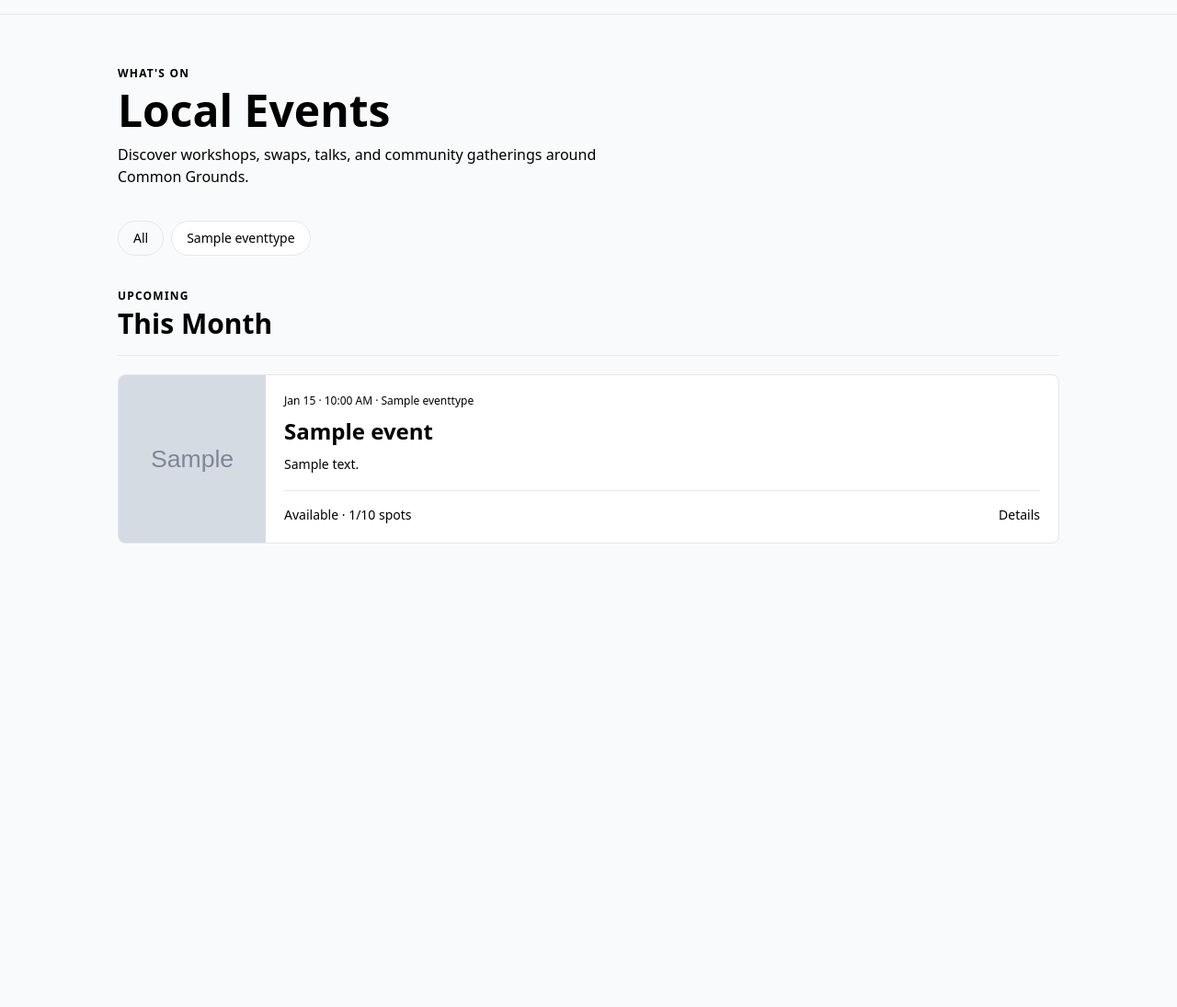
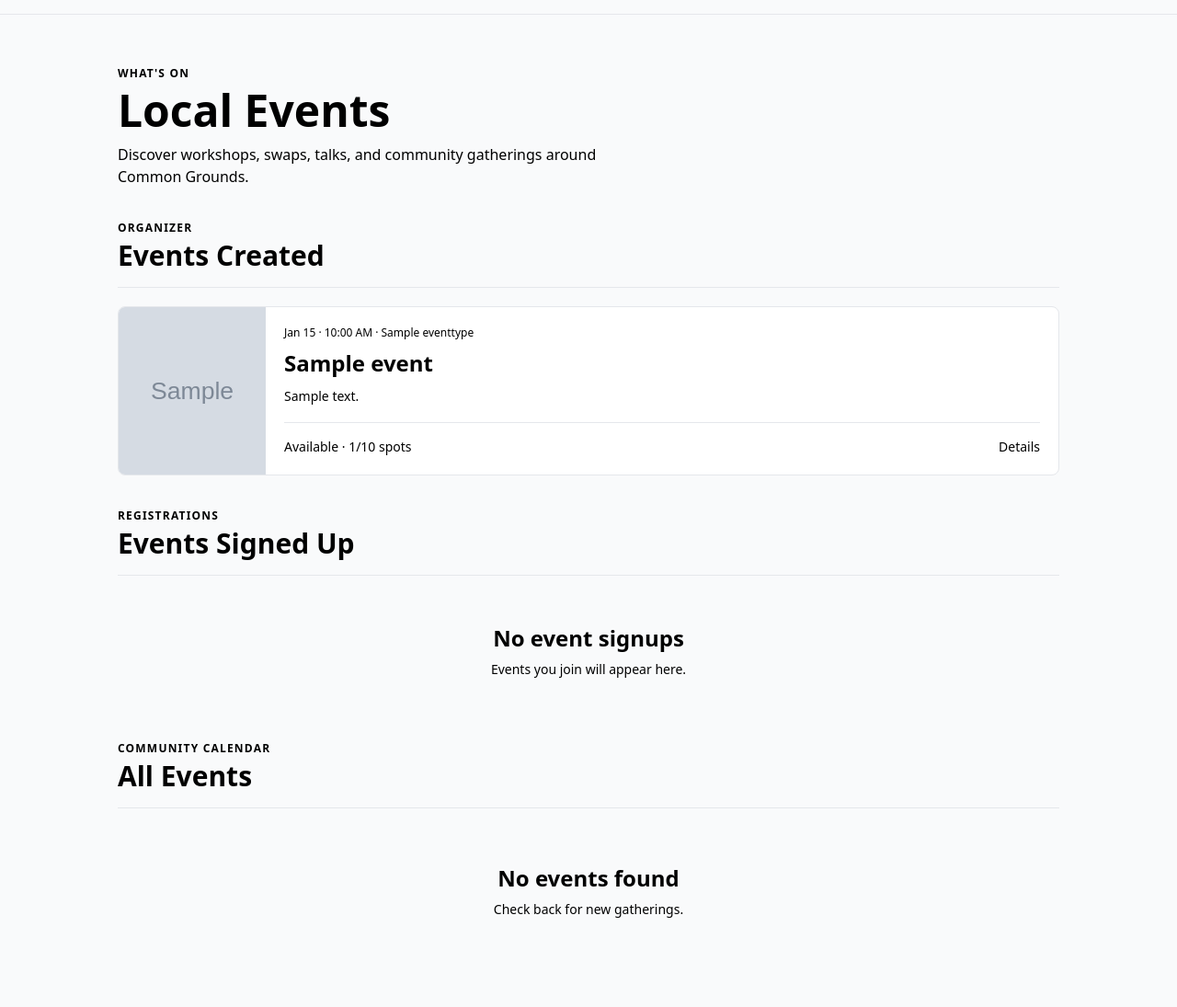
Before and after one commit to itsalexi/commongrounds-1, a Django app: page /localevents/events in a window 1280 px wide. Shown: the part 1631-2726 px from the top of the page at 92% size. Before the commit the page ends 2222 px from the top, so only its background shows below. Run offline with Django 5.2, Linux system fonts and the light colour scheme; a user stored in the database is signed in; tables that the repository leaves empty hold one stand-in row (values such as "Sample post"); grey boxes marked "Sample" are stand-in pictures; some libraries are stand-ins or nearby versions.

Commit message:
feat: simplify localevents eventlist

```diff
--- a/commongrounds/localevents/templates/events/event_list.html
+++ b/commongrounds/localevents/templates/events/event_list.html
@@ -14,40 +14,61 @@
         </p>
       </div>
 
-      {% if request.user.is_authenticated and request.user.profile.role == 'Event Organizer' %}
-        <div class="flex flex-col gap-3 sm:flex-row">
-          <a href="{% url 'localevents:manage_events' %}" class="inline-flex items-center justify-center rounded border border-border bg-white px-5 py-2.5 text-sm font-medium text-text-subtle transition hover:text-text">
-            Manage events
-          </a>
-          <a href="{% url 'localevents:event_create' %}" class="inline-flex items-center justify-center rounded bg-primary px-5 py-2.5 text-sm font-medium text-on-primary transition hover:bg-primary-hover">
-            Create event
-          </a>
-        </div>
+      {% if can_create_event %}
+        <a href="{% url 'localevents:event_create' %}" class="inline-flex items-center justify-center rounded bg-primary px-5 py-2.5 text-sm font-medium text-on-primary transition hover:bg-primary-hover">
+          Create event
+        </a>
       {% endif %}
     </section>
 
-    {% if categories %}
-      <nav class="flex flex-wrap gap-2" aria-label="Event categories">
-        <a href="{% url 'localevents:event_list' %}" class="rounded-full border px-4 py-2 text-sm font-medium transition {% if not selected_category_id %}border-primary bg-primary text-on-primary{% else %}border-border bg-white text-text-subtle hover:text-text{% endif %}">
-          All
-        </a>
-        {% for category in categories %}
-          <a href="{% url 'localevents:event_list' %}?category={{ category.pk }}" class="rounded-full border px-4 py-2 text-sm font-medium transition {% if selected_category_id == category.pk|stringformat:'s' %}border-primary bg-primary text-on-primary{% else %}border-border bg-white text-text-subtle hover:text-text{% endif %}">
-            {{ category.name }}
-          </a>
-        {% endfor %}
-      </nav>
+    {% if user.is_authenticated %}
+      <section>
+        <div class="mb-5 flex items-end justify-between gap-4 border-b border-border pb-4">
+          <div>
+            <p class="text-xs font-semibold uppercase tracking-widest text-text-subtle">Organizer</p>
+            <h2 class="mt-1 font-display text-3xl font-bold text-text">Events Created</h2>
+          </div>
+        </div>
+
+        <div class="space-y-4">
+          {% for event in created_events %}
+            {% include 'events/_event_card.html' %}
+          {% empty %}
+            <div class="rounded-lg bg-surface-low p-8 text-center">
+              <h2 class="font-display text-2xl font-bold text-text">No events created</h2>
+              <p class="mt-2 text-sm text-text-subtle">Events you organize will appear here.</p>
+            </div>
+          {% endfor %}
+        </div>
+      </section>
+
+      <section>
+        <div class="mb-5 flex items-end justify-between gap-4 border-b border-border pb-4">
+          <div>
+            <p class="text-xs font-semibold uppercase tracking-widest text-text-subtle">Registrations</p>
+            <h2 class="mt-1 font-display text-3xl font-bold text-text">Events Signed Up</h2>
+          </div>
+        </div>
+
+        <div class="space-y-4">
+          {% for event in signed_up_events %}
+            {% include 'events/_event_card.html' %}
+          {% empty %}
+            <div class="rounded-lg bg-surface-low p-8 text-center">
+              <h2 class="font-display text-2xl font-bold text-text">No event signups</h2>
+              <p class="mt-2 text-sm text-text-subtle">Events you join will appear here.</p>
+            </div>
+          {% endfor %}
+        </div>
+      </section>
     {% endif %}
 
     <section>
       <div class="mb-5 flex items-end justify-between gap-4 border-b border-border pb-4">
         <div>
-          <p class="text-xs font-semibold uppercase tracking-widest text-text-subtle">Upcoming</p>
-          <h2 class="mt-1 font-display text-3xl font-bold text-text">This Month</h2>
+          <p class="text-xs font-semibold uppercase tracking-widest text-text-subtle">Community calendar</p>
+          <h2 class="mt-1 font-display text-3xl font-bold text-text">All Events</h2>
         </div>
-        {% if selected_category_id %}
-          <a href="{% url 'localevents:event_list' %}" class="text-sm font-medium text-primary hover:text-primary-hover">Clear filter</a>
-        {% endif %}
       </div>
 
       <div class="space-y-4">
@@ -56,7 +77,7 @@
         {% empty %}
           <div class="rounded-lg bg-surface-low p-10 text-center lg:col-span-2">
             <h2 class="font-display text-2xl font-bold text-text">No events found</h2>
-            <p class="mt-2 text-sm text-text-subtle">Try another category or check back for new gatherings.</p>
+            <p class="mt-2 text-sm text-text-subtle">Check back for new gatherings.</p>
           </div>
         {% endfor %}
       </div>
--- a/commongrounds/localevents/urls.py
+++ b/commongrounds/localevents/urls.py
@@ -1,9 +1,8 @@
 from django.urls import path
-from .views import event_list, event_detail, event_create, event_update, manage_events, EventSignupView
+from .views import event_list, event_detail, event_create, event_update, EventSignupView
 
 urlpatterns = [
     path('events', event_list, name='event_list'),
-    path('events/manage', manage_events, name='manage_events'),
     path('event/<int:pk>', event_detail, name='event_detail'),
     path('event/add', event_create, name='event_create'),
     path('event/<int:pk>/edit', event_update, name='event_update'),
--- a/commongrounds/localevents/views.py
+++ b/commongrounds/localevents/views.py
@@ -4,41 +4,49 @@ from django.views import View
 
 from accounts.decorators import role_required
 from .forms import EventForm, EventSignupForm
-from .models import Event, EventSignup, EventType
+from .models import Event, EventSignup
 
 
 def event_list(request):
-    selected_category_id = request.GET.get('category')
-    if selected_category_id and not selected_category_id.isdecimal():
-        selected_category_id = None
-    categories = EventType.objects.all()
     events = (
         Event.objects.select_related('category')
         .prefetch_related('organizer', 'signups')
         .order_by('start_time')
     )
+    created_events = Event.objects.none()
+    signed_up_events = Event.objects.none()
+    all_events = events
+    profile = None
 
-    if selected_category_id:
-        events = events.filter(category_id=selected_category_id)
+    if request.user.is_authenticated:
+        try:
+            profile = request.user.profile
+        except Exception:
+            profile = None
+
+        if profile:
+            created_events = events.filter(organizer=profile)
+            signed_up_events = (
+                events.filter(signups__user_registrant=profile)
+                .exclude(organizer=profile)
+                .distinct()
+            )
+            all_events = (
+                events.exclude(pk__in=created_events.values('pk'))
+                .exclude(pk__in=signed_up_events.values('pk'))
+            )
 
     ctx = {
-        'categories': categories,
-        'selected_category_id': selected_category_id,
-        'all_events': events,
+        'created_events': created_events,
+        'signed_up_events': signed_up_events,
+        'all_events': all_events,
+        'can_create_event': (
+            profile is not None
+            and profile.role == 'Event Organizer'
+        ),
     }
 
     return render(request, 'events/event_list.html', ctx)
-
-
-@role_required('Event Organizer')
-def manage_events(request):
-    events = (
-        Event.objects.select_related('category')
-        .prefetch_related('signups')
-        .filter(organizer=request.user.profile)
-        .order_by('start_time')
-    )
-    return render(request, 'events/manage_events.html', {'events': events})
 
 
 def event_detail(request, pk):
```
Also changed, not shown: commongrounds/localevents/templates/events/manage_events.html (deleted, +0 -46 lines).
